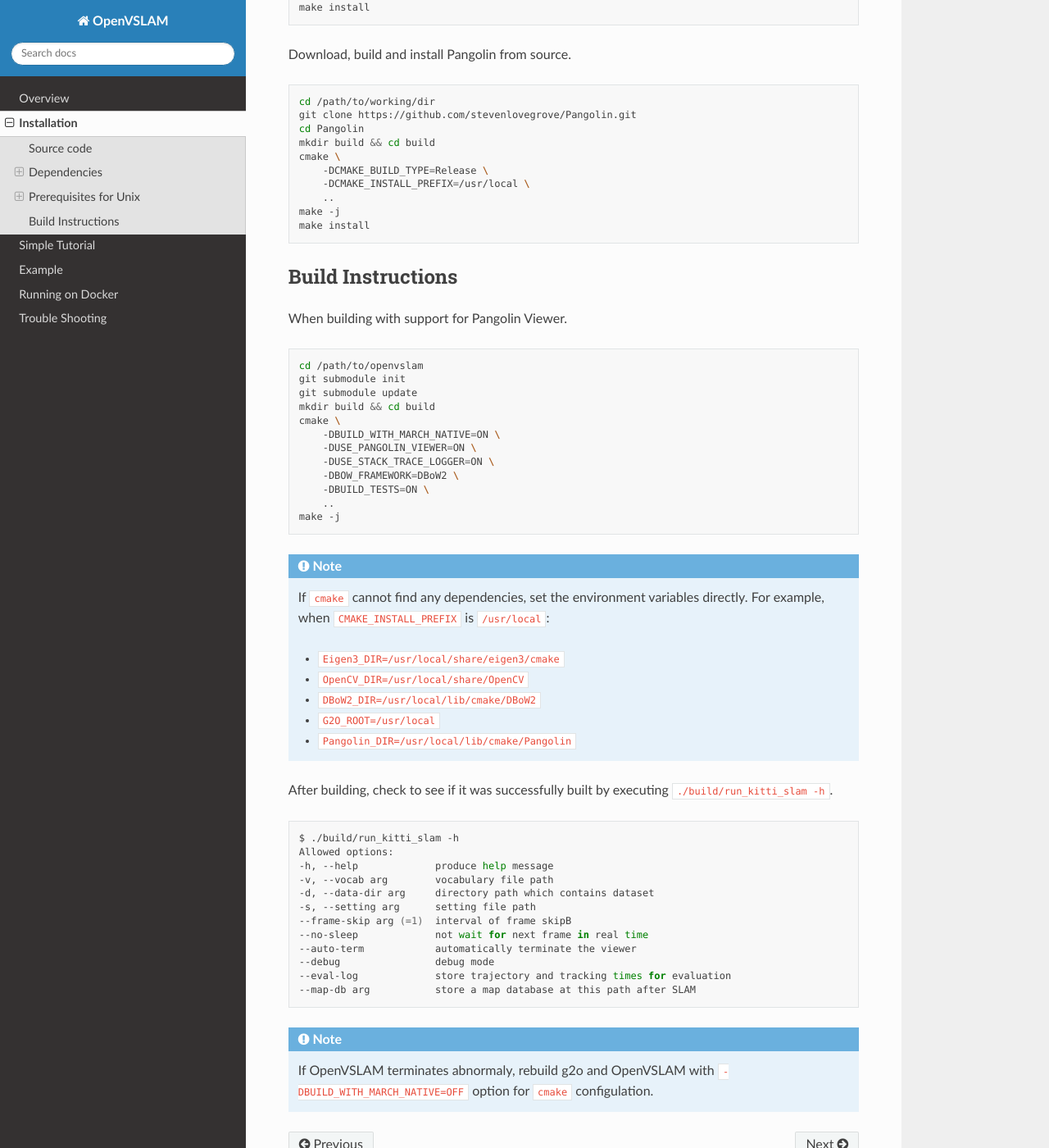
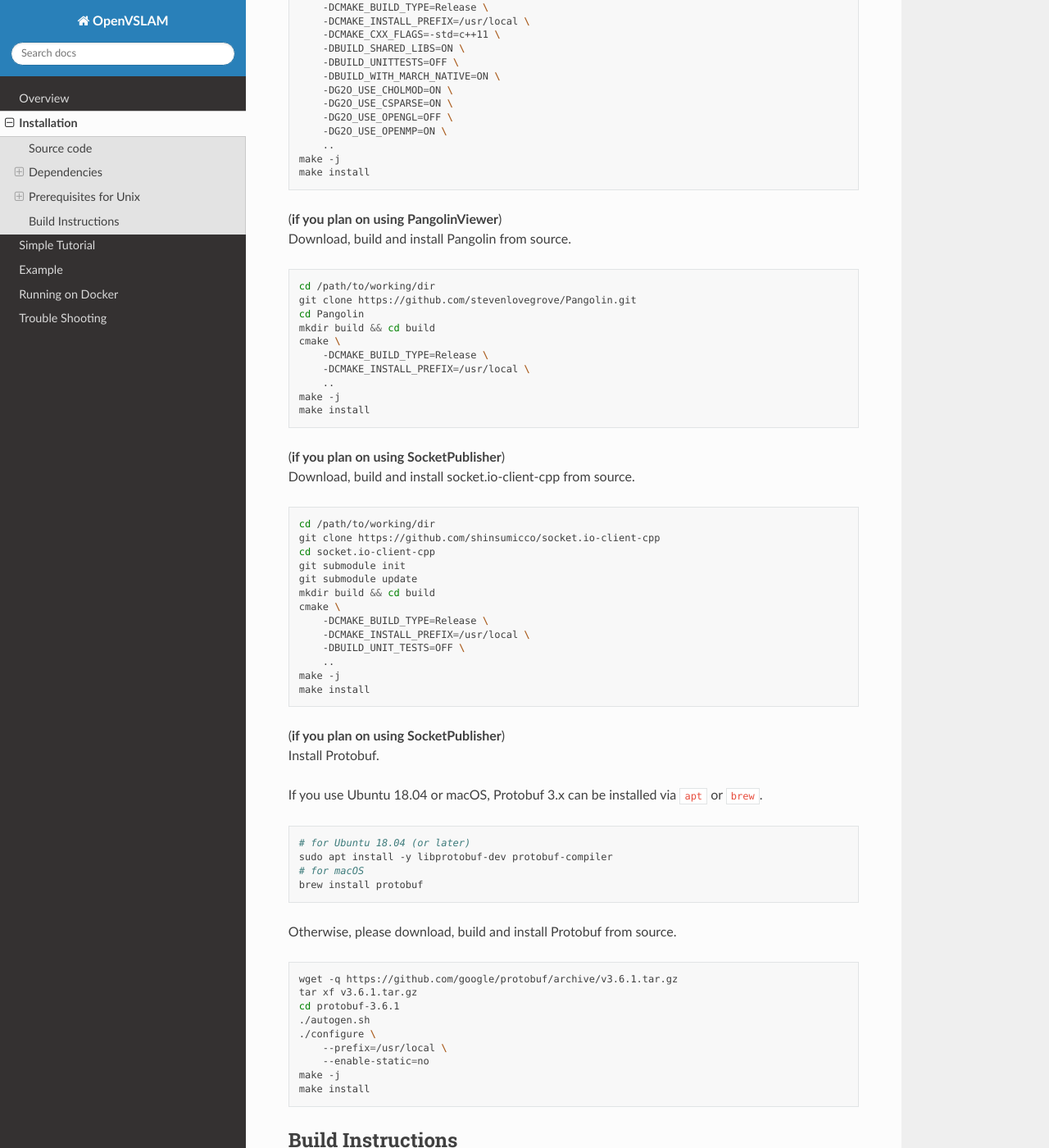
Before and after one commit to xdspacelab/openvslam, a Sphinx documentation site: the page built from docs/installation.rst, in a window 1280 px wide and 1400 px high, scrolled down 4358 px. Shown: the whole window at 82% size. Built offline with Sphinx 7.4.7 and the Read the Docs theme 2.0.0, drawn with Linux system fonts in a browser that asks for light colours; some of the changed text lies outside the part shown.

Commit message:
Write the build instruction of dependencies

```diff
--- a/docs/installation.rst
+++ b/docs/installation.rst
@@ -121,8 +121,14 @@
     apt install -y libavcodec-dev libavformat-dev libavutil-dev libswscale-dev libavresample-dev
     # other dependencies
     apt install -y libyaml-cpp-dev libgoogle-glog-dev libgflags-dev
+
+    # (if you plan on using PangolinViewer)
     # Pangolin dependencies
     apt install -y libglew-dev
+
+    # (if you plan on using SocketPublisher)
+    # Protobuf dependencies
+    apt install -y autogen autoconf libtool
 
 Download and install Eigen from source.
 
@@ -192,8 +198,14 @@
     brew install opencv
     # other dependencies
     brew install yaml-cpp glog gflags
+
+    # (if you plan on using PangolinViewer)
     # Pangolin dependencies
     brew install glew
+
+    # (if you plan on using SocketPublisher)
+    # Protobuf dependencies
+    brew install automake autoconf libtool
 
 Jump to :ref:`Common Installation Instructions <subsection-common-linux-macos>` for the next step.
 
@@ -240,7 +252,8 @@
     make -j
     make install
 
-Download, build and install Pangolin from source.
+| (**if you plan on using PangolinViewer**)
+| Download, build and install Pangolin from source.
 
 .. code-block:: bash
 
@@ -255,6 +268,50 @@
     make -j
     make install
 
+| (**if you plan on using SocketPublisher**)
+| Download, build and install socket.io-client-cpp from source.
+
+.. code-block:: bash
+
+    cd /path/to/working/dir
+    git clone https://github.com/shinsumicco/socket.io-client-cpp
+    cd socket.io-client-cpp
+    git submodule init
+    git submodule update
+    mkdir build && cd build
+    cmake \
+        -DCMAKE_BUILD_TYPE=Release \
+        -DCMAKE_INSTALL_PREFIX=/usr/local \
+        -DBUILD_UNIT_TESTS=OFF \
+        ..
+    make -j
+    make install
+
+| (**if you plan on using SocketPublisher**)
+| Install Protobuf.
+
+If you use Ubuntu 18.04 or macOS, Protobuf 3.x can be installed via ``apt`` or ``brew``.
+
+.. code-block:: bash
+
+    # for Ubuntu 18.04 (or later)
+    sudo apt install -y libprotobuf-dev protobuf-compiler
+    # for macOS
+    brew install protobuf
+
+Otherwise, please download, build and install Protobuf from source.
+
+.. code-block:: bash
+
+    wget -q https://github.com/google/protobuf/archive/v3.6.1.tar.gz
+    tar xf v3.6.1.tar.gz
+    cd protobuf-3.6.1
+    ./autogen.sh
+    ./configure \
+        --prefix=/usr/local \
+        --enable-static=no
+    make -j
+    make install
 
 .. _section-build-unix:
 
```
